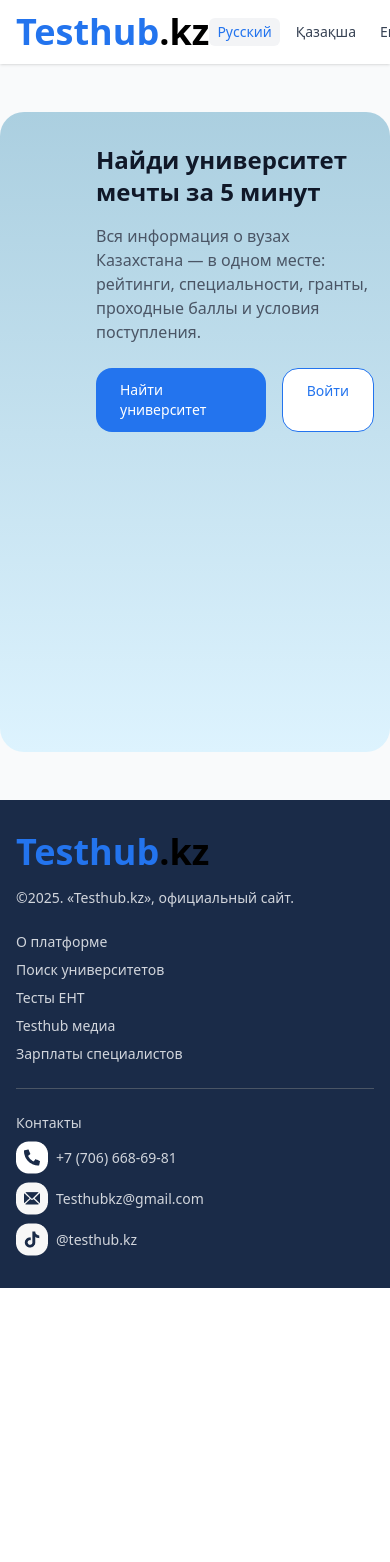
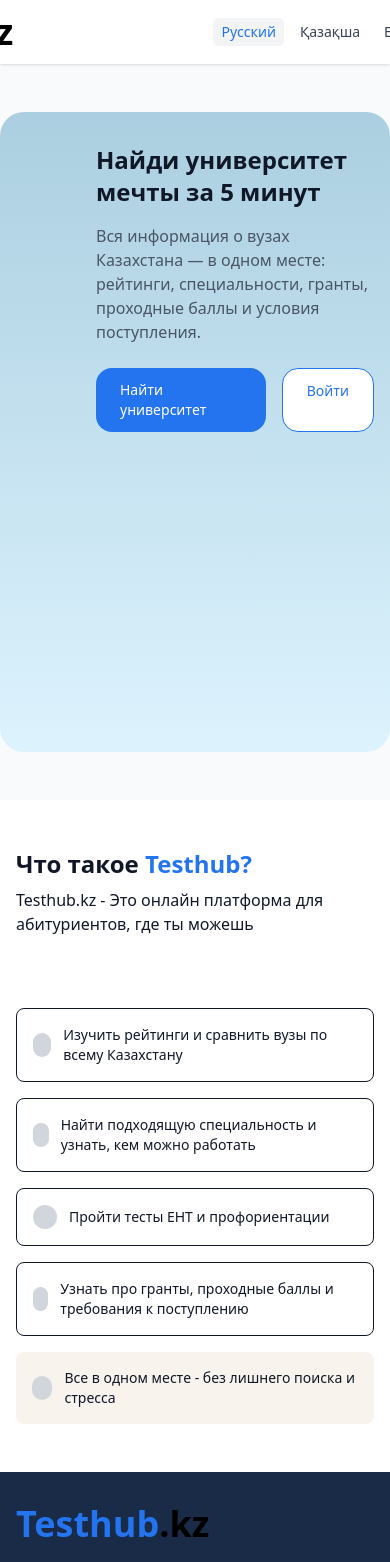
Before and after one commit to ImMikobtw/Testhub-Landing, a React (Vite) app: page / in a window 390 px wide. Shown: the top 1562 px of the page. Before the commit the page ends 1288 px from the top, so only its background shows below. Built offline with nearby package versions, Linux system fonts and the light colour scheme; grey boxes are pictures that could not be loaded.

Commit message:
Some Fixes, desc. section added

```diff
--- a/src/App.tsx
+++ b/src/App.tsx
@@ -1,6 +1,7 @@
 import Header from './widgets/Header';
 import Footer from './widgets/Footer';
 import HeroSection from './components/hero-section/HeroSection';
+import WhatIsTesthubSection from './components/desc-section/WhatIsTesthubSection';
 
 function App() {
 
@@ -9,6 +10,7 @@
       <Header />
       <main className="flex-grow">
         <HeroSection />
+        <WhatIsTesthubSection />
       </main>
       <Footer />
     </div>
--- /dev/null
+++ b/src/components/desc-section/WhatIsTesthubSection.tsx
@@ -0,0 +1,65 @@
+import React from 'react';
+import { useLanguage } from '../language-toggler/context/LanguageContext';
+
+const WhatIsTesthubSection: React.FC = () => {
+  const { t } = useLanguage();
+
+  const cards = [
+    {
+      text: t('card_study_rankings'),
+      outline: true,
+    },
+    {
+      text: t('card_find_specialty'),
+      outline: true,
+    },
+    {
+      text: t('card_take_tests'),
+      outline: true,
+    },
+    {
+      text: t('card_learn_grants'),
+      outline: true,
+    },
+    {
+      text: t('card_all_in_one'),
+      background: 'bg-[#F8F3EC]',
+    },
+  ];
+
+  return (
+    <section className="py-12 md:py-20 bg-white">
+      <div className="max-w-7xl mx-auto px-4 sm:px-6 lg:px-8">
+        <div className="flex flex-col md:flex-row items-start justify-between mb-12">
+          <div className="mb-6 md:mb-0">
+            <h2 className="text-2xl md:text-4xl font-montserrat font-bold mb-2">
+              <span className="text-gray-900">Что такое</span>{' '}
+              <span className="text-[#2374EE]">Testhub?</span>
+            </h2>
+            <p className="text-base md:text-lg font-montserrat text-gray-900">
+              {t('subtitle')}
+            </p>
+          </div>
+        </div>
+
+        <div className="grid grid-cols-1 sm:grid-cols-2 lg:grid-cols-5 gap-4">
+          {cards.map((card, index) => (
+            <div
+              key={index}
+              className={`p-4 rounded-lg ${card.outline ? 'border border-gray-900 border-opacity-50' : ''} ${card.background || ''}`}
+            >
+              <div className="flex items-center space-x-3">
+                <div className="w-6 h-6 bg-gray-300 rounded-full"></div>
+                <p className="text-sm md:text-base font-montserrat text-gray-900">
+                  {card.text}
+                </p>
+              </div>
+            </div>
+          ))}
+        </div>
+      </div>
+    </section>
+  );
+};
+
+export default WhatIsTesthubSection;
--- a/src/components/hero-section/HeroSection.tsx
+++ b/src/components/hero-section/HeroSection.tsx
@@ -1,6 +1,8 @@
 import React from 'react';
 import { useLanguage } from '../language-toggler/context/LanguageContext';
-import girlImage from './assets/girl.png'; // Путь к изображению девушки
+/** @type {import('tailwindcss').Config} */
+
+import girlImage from './assets/girl.png';
 import nu from './assets/NU.png';
 import kbtu from './assets/KBTU.png';
 import kazuu from './assets/KAZUU.png';
@@ -12,12 +14,12 @@
   const { t } = useLanguage();
 
   const logos = [
-    { src: nu, alt: 'NU', position: 'top-10 left-8' },
-    { src: kbtu, alt: 'KBTU', position: 'top-12 right-8' },
-    { src: kazuu, alt: 'KAZUU', position: 'bottom-10 left-12' },
-    { src: kimep, alt: 'KIMEP', position: 'bottom-12 right-12' },
-    { src: narxoz, alt: 'NARXOZ', position: 'top-1/4 left-1/4' },
-    { src: sdu, alt: 'SDU', position: 'bottom-1/4 right-1/4' },
+    { src: nu, alt: 'NU', position: 'top-10 left-8', animation: 'animate-bounce' },
+    { src: kbtu, alt: 'KBTU', position: 'top-6 right-5', animation: 'animate-bounce' },
+    { src: kazuu, alt: 'KAZUU', position: 'bottom-10 left-8', animation: 'animate-bounce 5s' },
+    { src: kimep, alt: 'KIMEP', position: 'bottom-12 right-8', animation: 'animate-bounce' },
+    { src: narxoz, alt: 'NARXOZ', position: 'top-1/4 left-1/4', animation: 'animate-bounce' },
+    { src: sdu, alt: 'SDU', position: 'bottom-2/4 right-1/4', animation: 'animate-bounce' },
   ];
 
   return (
@@ -40,7 +42,7 @@
               </a>
               <a
                 href="#login"
-                className="bg-white text-[#2374EE] font-montserrat font-medium text-sm px-6 py-3 rounded-2xl border border-[#2374EE] hover:bg-gray-100 transition-colors duration-200"
+                className="bg-white text-[#2374EE] font-montserrat font-medium text-sm px-6 py-3 rounded-2xl border border-[#2374EE] hover:bg-gray-200 transition-colors duration-200"
               >
                 {t('login')}
               </a>
@@ -48,12 +50,12 @@
           </div>
 
           <div className="md:w-1/2 flex justify-center relative h-64 md:h-96">
-            {logos.map((logo, index) => (
+            {logos.map((logo) => (
               <img
                 key={logo.alt}
                 src={logo.src}
                 alt={logo.alt}
-                className={`absolute w-12 h-12 md:w-16 md:h-16 rounded-full object-contain animate-bounce-slow ${logo.position}`}
+                className={`absolute w-14 h-14 md:w-25 md:h-25 rounded-full object-contain ${logo.animation} ${logo.position}`}
               />
             ))}
             <img
--- a/src/components/language-toggler/translations/translations.ts
+++ b/src/components/language-toggler/translations/translations.ts
@@ -11,6 +11,12 @@
     hero_title: string;
     hero_subtitle: string;
     hero_find_university: string;
+    card_study_rankings: string;
+    card_find_specialty: string;
+    card_take_tests: string;
+    card_learn_grants: string;
+    card_all_in_one: string;
+    subtitle: string;
 }
 
 export interface Translations {
@@ -34,6 +40,12 @@
     hero_subtitle:
       'Вся информация о вузах Казахстана — в одном месте: рейтинги, специальности, гранты, проходные баллы и условия поступления.',
     hero_find_university: 'Найти университет',
+    subtitle: 'Testhub.kz - Это онлайн платформа для абитуриентов, где ты можешь',
+    card_study_rankings: 'Изучить рейтинги и сравнить вузы по всему Казахстану',
+    card_find_specialty: 'Найти подходящую специальность и узнать, кем можно работать',
+    card_take_tests: 'Пройти тесты ЕНТ и профориентации',
+    card_learn_grants: 'Узнать про гранты, проходные баллы и требования к поступлению',
+    card_all_in_one: 'Все в одном месте - без лишнего поиска и стресса',
   },
   KZ: {
     about: 'Платформа туралы',
@@ -49,6 +61,12 @@
     hero_subtitle:
       'Қазақстандағы жоғары оқу орындары туралы барлық ақпарат бір жерде: рейтингтер, мамандықтар, гранттар, өту балдары және қабылдау шарттары.',
     hero_find_university: 'Университет табу',
+    subtitle: 'Testhub.kz - Абитуриенттерге арналған онлайн платформа, онда сіз ...',
+    card_study_rankings: 'Қазақстан бойынша университеттердің рейтингтерін зерттеу және салыстыру',
+    card_find_specialty: 'Жарамды мамандықты табу және қайда жұмыс істей аласыңды білу',
+    card_take_tests: 'ЕНТ және кәсіптік бағдар тестерін тапсыру',
+    card_learn_grants: 'Гранттар, өту баллдары және қабылдау талаптары туралы білу',
+    card_all_in_one: 'Барлығы бір жерде - артық іздеу және стресс жоқ',
   },
   EN: {
     about: 'About the Platform',
@@ -64,5 +82,11 @@
     hero_subtitle:
       'All information about universities in Kazakhstan in one place: rankings, specialties, grants, passing scores, and admission requirements.',
     hero_find_university: 'Find University',
+    card_study_rankings: 'Study rankings and compare universities across Kazakhstan',
+    card_find_specialty: 'Find a suitable specialty and learn what you can work as',
+    card_take_tests: 'Take ENT and career guidance tests',
+    card_learn_grants: 'Learn about grants, passing scores, and admission requirements',
+    card_all_in_one: 'All in one place - no extra searching or stress',
+    subtitle: 'Testhub.kz - This is an online platform for applicants where you can',
   },
 }
--- a/src/widgets/Header.tsx
+++ b/src/widgets/Header.tsx
@@ -17,7 +17,7 @@
   return (
     <header className="bg-white shadow-sm">
       <div className="max-w-8xl mx-auto px-4 sm:px-6 lg:px-8">
-        <div className="flex items-center justify-between h-16 width-100">
+        <div className="flex items-center justify-center gap-50 h-16 width-100">
 
           <Logo />
 
--- /dev/null
+++ b/tailwind.config.js
@@ -0,0 +1,43 @@
+/** @type {import('tailwindcss').Config} */
+export default {
+  content: ['./index.html', './src/**/*.{ts,tsx}'],
+  theme: {
+    extend: {
+      fontFamily: {
+        montserrat: ['Montserrat', 'sans-serif'],
+      },
+      colors: {
+        'testhub-blue': '#2374EE',
+        'testhub-dark-blue': '#1b5cbf',
+        'testhub-gradient-start': '#ABCFE0',
+        'testhub-gradient-end': '#DDF3FE',
+      },
+      animation: {
+        'bounce-slow': 'bounce 3s infinite',
+        'orbit': 'orbit 10s linear infinite',
+        'wiggle': 'wiggle 1s ease-in-out infinite',
+      },
+      keyframes: {
+        bounce: {
+          '0%, 100%': {
+            transform: 'translateY(-10%)',
+            animationTimingFunction: 'cubic-bezier(0.8, 0, 1, 1)',
+          },
+          '50%': {
+            transform: 'translateY(0)',
+            animationTimingFunction: 'cubic-bezier(0, 0, 0.2, 1)',
+          },
+        },
+        orbit: {
+          '0%': { transform: 'rotate(0deg) translateX(80px) rotate(0deg)' },
+          '100%': { transform: 'rotate(360deg) translateX(80px) rotate(-360deg)' },
+        },
+        wiggle: {
+            '0%, 100%': { transform: 'rotate(-3deg)' },
+            '50%': { transform: 'rotate(3deg)' },
+        }
+      },
+    },
+  },
+  plugins: [],
+};
```
